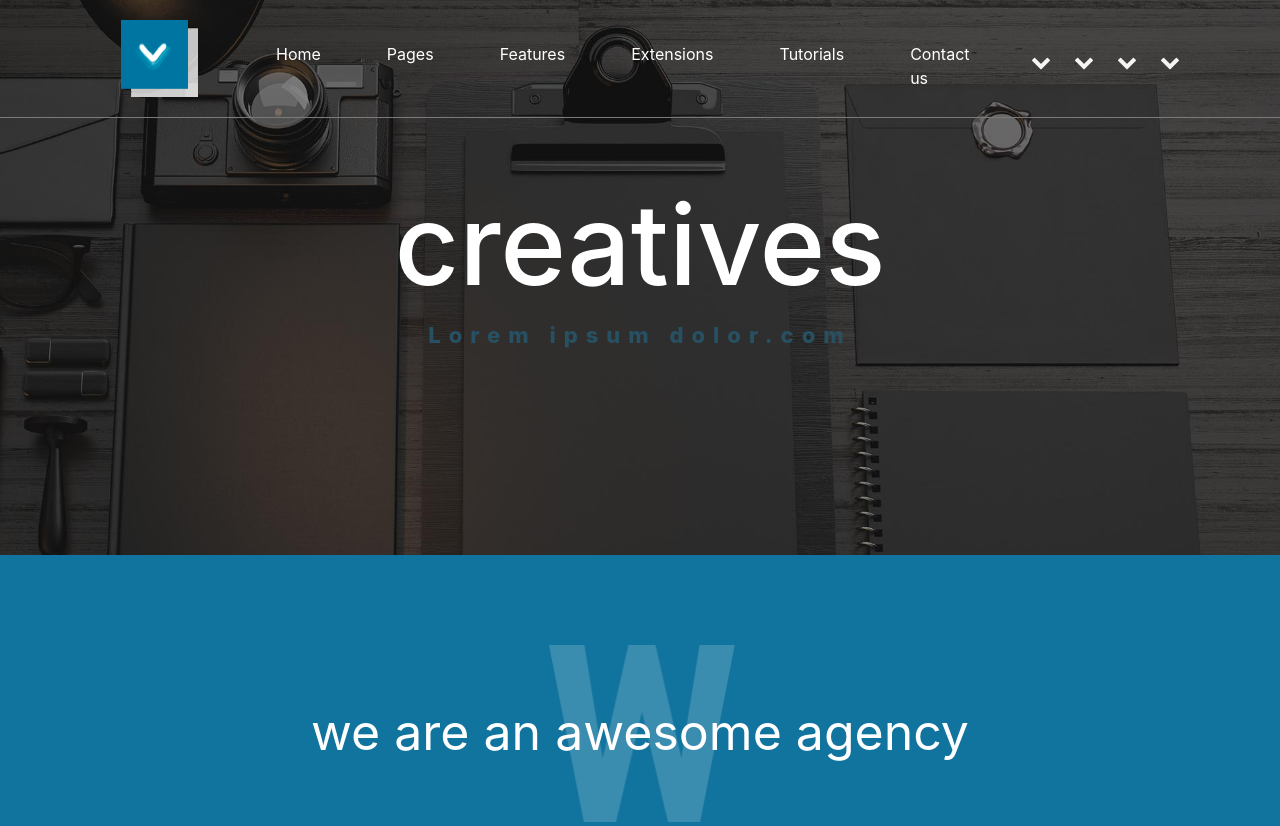
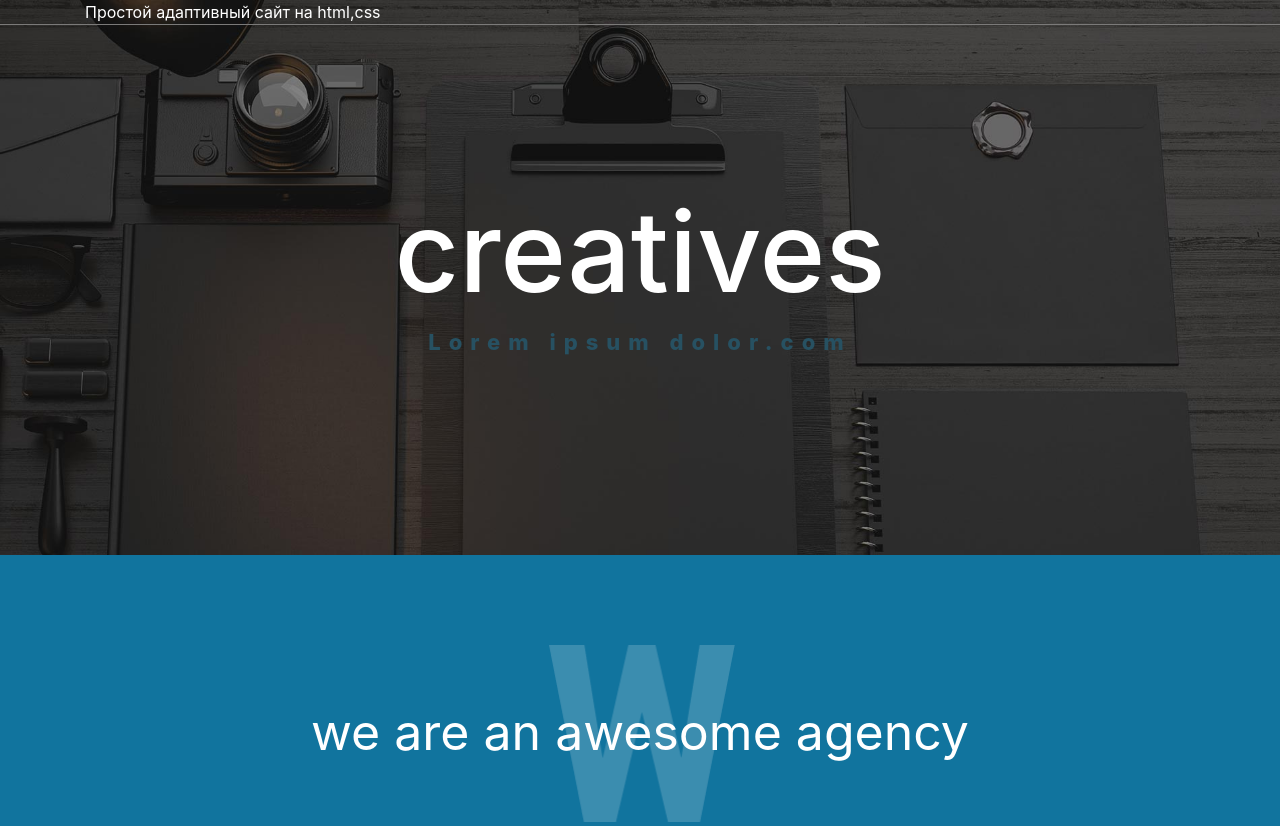
Before and after one commit to Danil8/Danil8.github.io, a plain HTML site: page index.html in a window 1280 px wide. Shown: the top 826 px of the page. Drawn offline with nearby package versions, Linux system fonts and the light colour scheme.

Commit message:
Add files via upload

```diff
--- a/index.html
+++ b/index.html
@@ -14,61 +14,11 @@
   <body>
     <!-- ---------------меню-------------- -->
 <div class="header">
-      <div class="container">
-    <nav class=" navbar-collapse navbar navbar-expand-lg navbar-dark">
-        <img src="img/kol.png" width="77" height="77" alt="logo"id="koll">
-        <button class="navbar-toggler"type="button" data-toggle="collapse" data-target="#navbarSupportedContent"aria-controls="
-        navbarSupportContent"aria-expanded="false" aria-label="Togglenavigation">
-          <span class="navbar-toggler-icon"></span>
-        </button>
-         <div class="collapse navbar-collapse justify-content-end align-items-center"id="navbarSupportedContent">
-           <ul class="navbar-nav justify-content-end">
-             <li class="nav-item active torpo">
-               <a href="#" class="nav-link">Home</a>
-             </li>
-               <li class="nav-item active">
-               <a href="#" class="nav-link">Pages</a>
-             </li>
-               <li class="nav-item active">
-               <a href="#" class="nav-link">Features</a>
-             </li>
-               <li class="nav-item active">
-               <a href="#" class="nav-link">Extensions</a>
-             </li>
-               <li class="nav-item active">
-               <a href="#" class="nav-link">Tutorials</a>
-             </li>
-               <li class="nav-item active">
-               <a href="#" class="nav-link">Contact us</a>
-             </li>
-           </ul>
-           <ul class="navbar-nav P_fd">
-          <li class="eaf_fsadf_asdf_af" active">
-            <a href="#"class="oi_g_f">
-              <img src="img/11.png" alt="">
-            </a>
-          </li>
-          <li class="eaf_fsadf_asdf_af" active">
-            <a href="#"class="oi_g_f">
-              <img src="img/11.png" alt="">
-            </a>
-          </li>
-          <li class="eaf_fsadf_asdf_af" active">
-           <a href="#"class="oi_g_f">
-            <img src="img/11.png" alt="">
-          </a>
-          </li>
-          <li class="eaf_fsadf_asdf_af" active">
-            <a href="#"class="oi_g_f">
-              <img src="img/11.png" alt="">
-            </a>
-          </li>
-           </ul>
-         </div>
-      </nav>
+      <div class="container"style="color:#fff;">
+      Простой адаптивный сайт на html,css
       </div>
       <div id="top_ity"></div>
-      <div class="poto">
+      <div class="poto"style="margin-top:100px;">
 
         <h1>
           creatives
@@ -255,5 +205,27 @@
     <script src="https://code.jquery.com/jquery-3.3.1.slim.min.js" integrity="sha384-q8i/X+965DzO0rT7abK41JStQIAqVgRVzpbzo5smXKp4YfRvH+8abtTE1Pi6jizo" crossorigin="anonymous"></script>
     <script src="https://cdnjs.cloudflare.com/ajax/libs/popper.js/1.14.6/umd/popper.min.js" integrity="sha384-wHAiFfRlMFy6i5SRaxvfOCifBUQy1xHdJ/yoi7FRNXMRBu5WHdZYu1hA6ZOblgut" crossorigin="anonymous"></script>
     <script src="https://stackpath.bootstrapcdn.com/bootstrap/4.2.1/js/bootstrap.min.js" integrity="sha384-B0UglyR+jN6CkvvICOB2joaf5I4l3gm9GU6Hc1og6Ls7i6U/mkkaduKaBhlAXv9k" crossorigin="anonymous"></script>
+    <script>
+      $(document).ready(function() {
+
+
+$('ul#navChild').hide();
+
+$('ul#nav .lystNav').click(function(){
+  var index = $(this).index()/2;
+
+  $('ul#nav ul#navChild').slideUp(1000);
+  $('ul#nav .count').removeClass('active');
+  $('ul#nav .lystNav').removeClass('active');
+
+  $('ul#nav ul#navChild').eq(index).slideDown(1000);
+  $(this).addClass('active');
+  $('ul#nav .count').eq(index).addClass('active');
+
+});
+
+
+});
+    </script>
   </body>
 </html>
```
